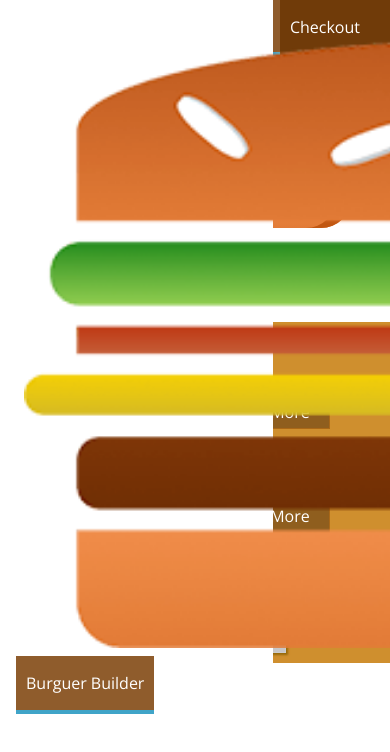
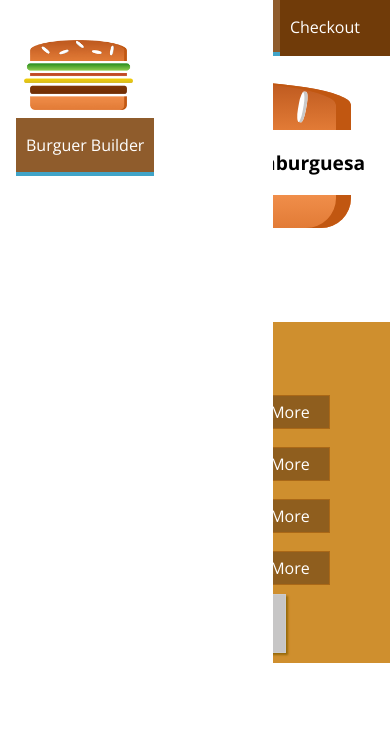
Before and after one commit to nsanpedro/burger-app-react, a React app: page / in a window 390 px wide. Shown: the top 752 px of the page. Built offline with nearby package versions, Linux system fonts and the light colour scheme.

Commit message:
responsive adjustments

```diff
--- a/src/components/Logo/Logo.css
+++ b/src/components/Logo/Logo.css
@@ -1,7 +1,7 @@
 .Logo {
     background-color: white;
     padding: 8px;
-    height: 80%;
+    height: 100%;
     box-sizing: border-box;
     border-radius: 5px;
 }
--- a/src/components/Navigation/SideDrawer/SideDrawer.css
+++ b/src/components/Navigation/SideDrawer/SideDrawer.css
@@ -26,3 +26,7 @@
 .Close {
     transform: translateX(-100);
 }
+
+.Logo {
+    height: 11%;
+}
--- a/src/components/Navigation/SideDrawer/SideDrawer.js
+++ b/src/components/Navigation/SideDrawer/SideDrawer.js
@@ -7,7 +7,9 @@
 const sideDrawer = (props) => {
     return(
         <div className={classes.SideDrawer}>
-            <Logo />
+            <div className={classes.Logo}>
+                <Logo />
+            </div>
             <nav>
                 <NavigationItems />
             </nav>
--- a/src/components/Navigation/Toolbar/Toolbar.css
+++ b/src/components/Navigation/Toolbar/Toolbar.css
@@ -16,3 +16,7 @@
 .Toolbar nav {
     height: 100%;
 }
+
+.Logo {
+    height: 80%;
+}
--- a/src/components/Navigation/Toolbar/Toolbar.js
+++ b/src/components/Navigation/Toolbar/Toolbar.js
@@ -7,7 +7,9 @@
 const toolBar = () => (
     <header className={classes.Toolbar}>
         <div>Menu</div>
-        <Logo />
+        <div className={classes.Logo}>
+            <Logo />
+        </div>
         <nav>
             <NavigationItems />
         </nav>
--- a/src/containers/BurgerBuilder/BurgerBuilder.js
+++ b/src/containers/BurgerBuilder/BurgerBuilder.js
@@ -13,10 +13,6 @@
 }
 
 class BurgerBuilder extends Component {
-    // constructor(props){
-    //     super(props);
-    //     this.state = {...}
-    // };
     state = {
         ingredients: {
             salad: 0,
```
